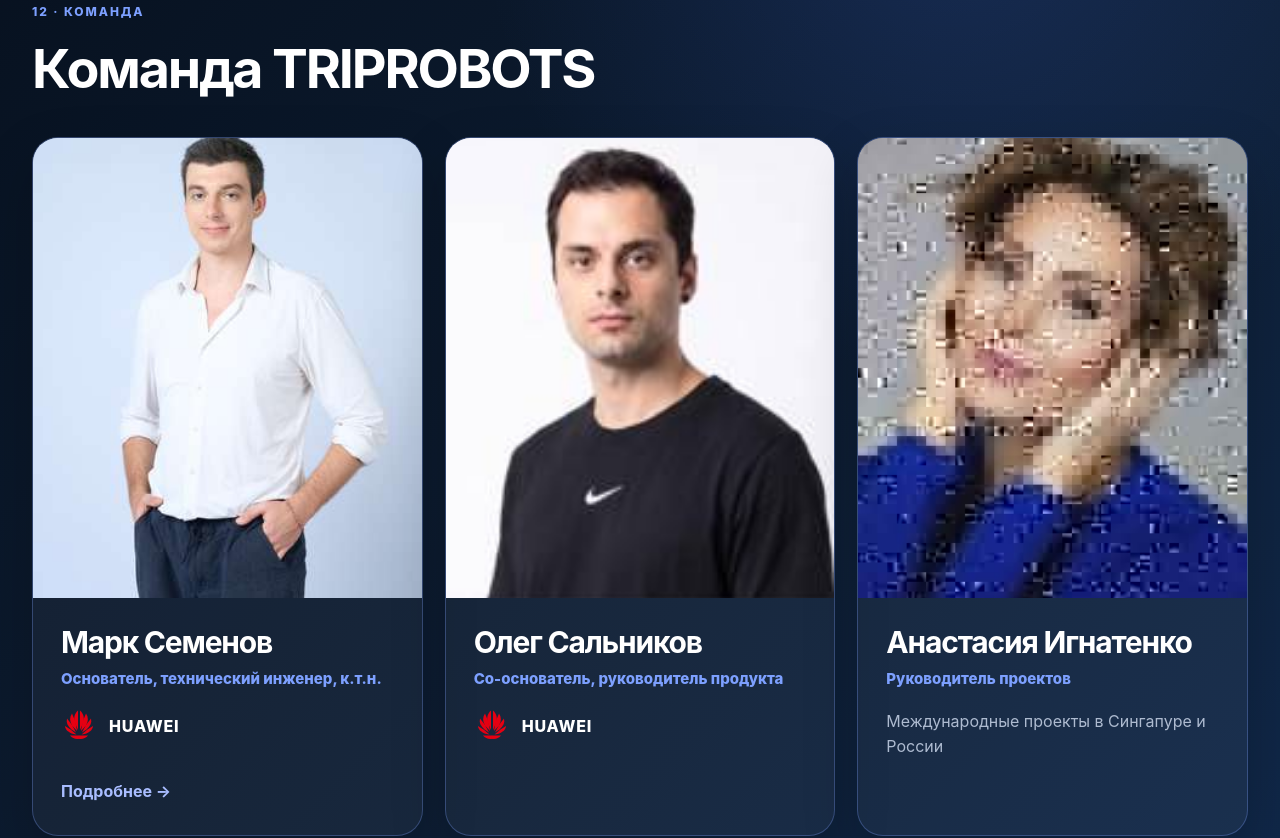
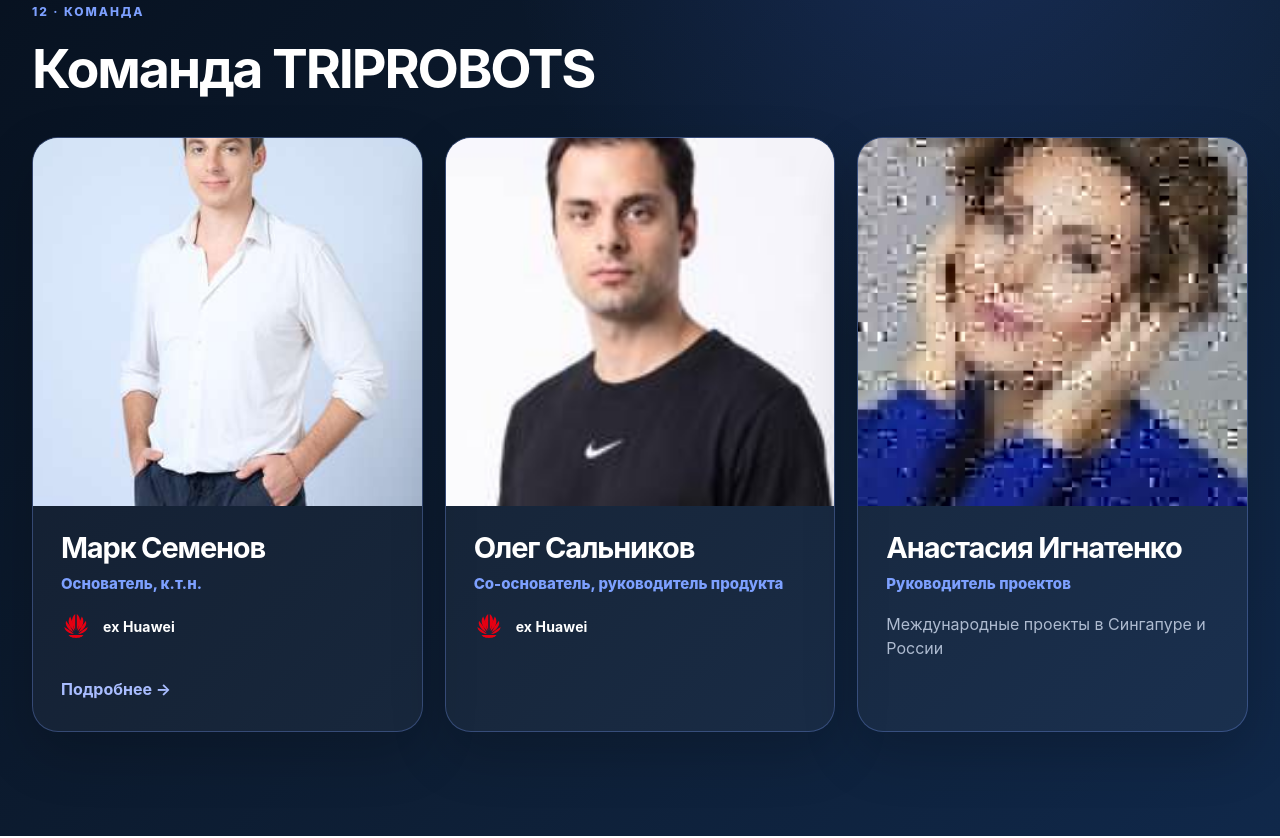
Before and after one commit to dreamislands26/triprobots, a plain HTML site: page index.html in a window 1280 px wide. Shown: the part 10085-10923 px from the top of the page. Drawn offline with Linux system fonts and the light colour scheme.

Commit message:
Refine team cards, roles and Huawei labels

```diff
--- a/enhancements.css
+++ b/enhancements.css
@@ -13,32 +13,32 @@
 #team .section-head .eyebrow{color:#7da0ff}
 #team .section-head h2{color:#fff}
 #team .team-grid{gap:22px;align-items:stretch}
-#team .team-grid article{position:relative;overflow:hidden;padding:0 0 32px;background:rgba(255,255,255,.045);border:1px solid rgba(125,160,255,.30);border-radius:26px;box-shadow:0 22px 55px rgba(0,0,0,.18);min-width:0}
+#team .team-grid article{position:relative;overflow:hidden;padding:0 0 30px;background:rgba(255,255,255,.045);border:1px solid rgba(125,160,255,.30);border-radius:26px;box-shadow:0 22px 55px rgba(0,0,0,.18);min-width:0}
 #team .team-grid article:nth-child(1){order:1}
 #team .team-grid article:nth-child(3){order:2}
 #team .team-grid article:nth-child(2){order:3}
 #team .team-grid article>a{display:block;height:100%;color:inherit;text-decoration:none}
 
-/* Works for both the original div.avatar markup and img.avatar markup that may still be cached in production. */
-#team .avatar{display:block;width:100%;height:460px;margin:0 0 28px;border-radius:0;background-color:#132b4e;background-repeat:no-repeat;background-size:cover;background-position:center top;color:transparent;font-size:0;object-fit:cover;box-shadow:inset 0 -75px 60px -65px rgba(7,17,31,.9)}
-#team .team-grid article:nth-child(1) .avatar{background-image:url('/assets/team/mark-semenov.jpg?v=20261016-4');background-size:185% auto;background-position:center 15%;content:url('/assets/team/mark-semenov.jpg?v=20261016-4')}
-#team .team-grid article:nth-child(2) .avatar{background-image:url('/assets/team/anastasia-ignatenko.jpg?v=20261016-4');background-position:center 18%;content:url('/assets/team/anastasia-ignatenko.jpg?v=20261016-4')}
-#team .team-grid article:nth-child(3) .avatar{background-image:url('/assets/team/oleg-salnikov.jpg?v=20261016-4');background-position:center 16%;content:url('/assets/team/oleg-salnikov.jpg?v=20261016-4')}
+/* Portraits reduced ~20% to avoid over-upscaling low-resolution source photos. */
+#team .avatar{display:block;width:100%;height:368px;margin:0 0 26px;border-radius:0;background-color:#132b4e;background-repeat:no-repeat;background-size:cover;background-position:center top;color:transparent;font-size:0;object-fit:cover;box-shadow:inset 0 -60px 52px -55px rgba(7,17,31,.9)}
+#team .team-grid article:nth-child(1) .avatar{background-image:url('/assets/team/mark-semenov.jpg?v=20261016-5');background-size:155% auto;background-position:center 15%;content:url('/assets/team/mark-semenov.jpg?v=20261016-5')}
+#team .team-grid article:nth-child(2) .avatar{background-image:url('/assets/team/anastasia-ignatenko.jpg?v=20261016-5');background-position:center 18%;content:url('/assets/team/anastasia-ignatenko.jpg?v=20261016-5');image-rendering:auto}
+#team .team-grid article:nth-child(3) .avatar{background-image:url('/assets/team/oleg-salnikov.jpg?v=20261016-5');background-position:center 16%;content:url('/assets/team/oleg-salnikov.jpg?v=20261016-5');image-rendering:auto}
 
 #team .team-grid h3,#team .team-grid p,#team .team-grid .text-link{margin-left:28px;margin-right:28px}
-#team .team-grid h3{font-size:30px;color:#fff;margin-bottom:8px}
+#team .team-grid h3{font-size:29px;color:#fff;margin-bottom:8px}
 #team .team-grid .role{font-size:0;margin-top:0;margin-bottom:14px;color:#7da0ff;letter-spacing:.01em;line-height:1.4}
-#team .team-grid article:nth-child(1) .role::before{content:'Основатель, технический инженер, к.т.н.';font-size:15px;font-weight:800}
+#team .team-grid article:nth-child(1) .role::before{content:'Основатель, к.т.н.';font-size:15px;font-weight:800}
 #team .team-grid article:nth-child(2) .role::before{content:'Руководитель проектов';font-size:15px;font-weight:800}
 #team .team-grid article:nth-child(3) .role::before{content:'Со-основатель, руководитель продукта';font-size:15px;font-weight:800}
 #team .team-grid article:nth-child(1) a>p:not(.role),#team .team-grid article:nth-child(3)>p:not(.role){display:none}
-#team .team-grid article:nth-child(2)>p:not(.role){color:#aebbd0;line-height:1.55;margin-top:20px}
+#team .team-grid article:nth-child(2)>p:not(.role){color:#aebbd0;line-height:1.55;margin-top:18px}
 #team .team-grid .text-link{display:inline-block;margin-top:18px;color:#a9bdff}
 
-/* Suppress any stale/broken logo img from an older cached template and render Huawei consistently from CSS. */
+/* Suppress stale/broken logo images and render a compact ex-Huawei badge consistently. */
 #team .huawei-logo,#team img[alt*='Huawei'],#team img[alt*='HUAWEI']{display:none!important}
-#team .team-grid article:nth-child(1) .role::after,#team .team-grid article:nth-child(3) .role::after{content:'HUAWEI';display:flex;align-items:center;width:max-content;height:42px;margin-top:16px;padding-left:48px;background:url('/assets/team/huawei.svg?v=20261016-4') left center/36px 36px no-repeat;color:#fff;font-size:16px;font-weight:800;letter-spacing:.05em}
+#team .team-grid article:nth-child(1) .role::after,#team .team-grid article:nth-child(3) .role::after{content:'ex Huawei';display:flex;align-items:center;width:max-content;height:36px;margin-top:15px;padding-left:42px;background:url('/assets/team/huawei.svg?v=20261016-5') left center/30px 30px no-repeat;color:#fff;font-size:14px;font-weight:700;letter-spacing:.01em}
 
-@media(max-width:1180px){#team .avatar{height:410px}#team .team-grid article:nth-child(1) .avatar{background-size:195% auto}}
-@media(max-width:980px){#team .team-grid{grid-template-columns:1fr 1fr}#team .team-grid article:nth-child(1){grid-column:1/-1}#team .team-grid article:nth-child(1) .avatar{height:560px;background-size:145% auto;background-position:center 15%}}
-@media(max-width:680px){#team .team-grid{grid-template-columns:1fr}#team .team-grid article:nth-child(1){grid-column:auto}#team .avatar,#team .team-grid article:nth-child(1) .avatar{height:440px}#team .team-grid article:nth-child(1) .avatar{background-size:185% auto}#team .team-grid h3{font-size:27px}#team .team-grid h3,#team .team-grid p,#team .team-grid .text-link{margin-left:22px;margin-right:22px}}
+@media(max-width:1180px){#team .avatar{height:340px}#team .team-grid article:nth-child(1) .avatar{background-size:165% auto}}
+@media(max-width:980px){#team .team-grid{grid-template-columns:1fr 1fr}#team .team-grid article:nth-child(1){grid-column:1/-1}#team .team-grid article:nth-child(1) .avatar{height:448px;background-size:130% auto;background-position:center 15%}}
+@media(max-width:680px){#team .team-grid{grid-template-columns:1fr}#team .team-grid article:nth-child(1){grid-column:auto}#team .avatar,#team .team-grid article:nth-child(1) .avatar{height:352px}#team .team-grid article:nth-child(1) .avatar{background-size:155% auto}#team .team-grid h3{font-size:26px}#team .team-grid h3,#team .team-grid p,#team .team-grid .text-link{margin-left:22px;margin-right:22px}}
```
